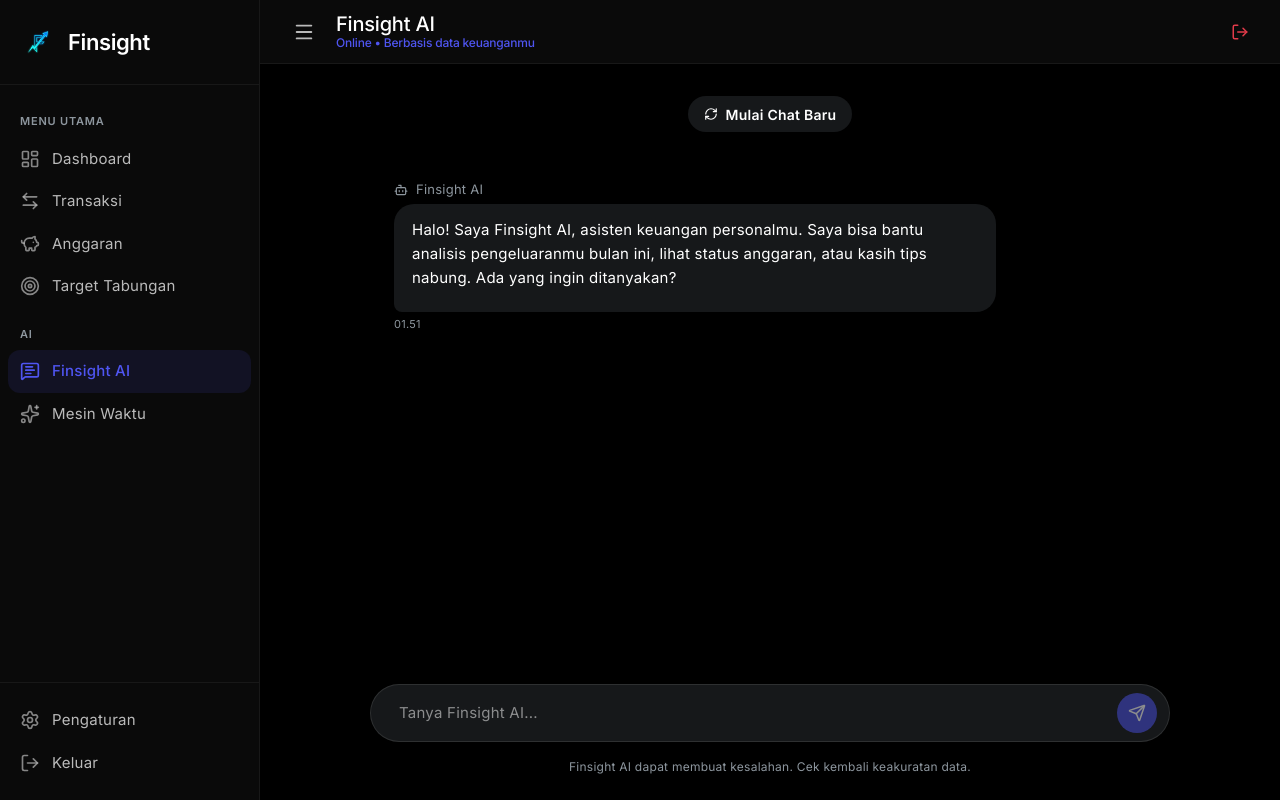
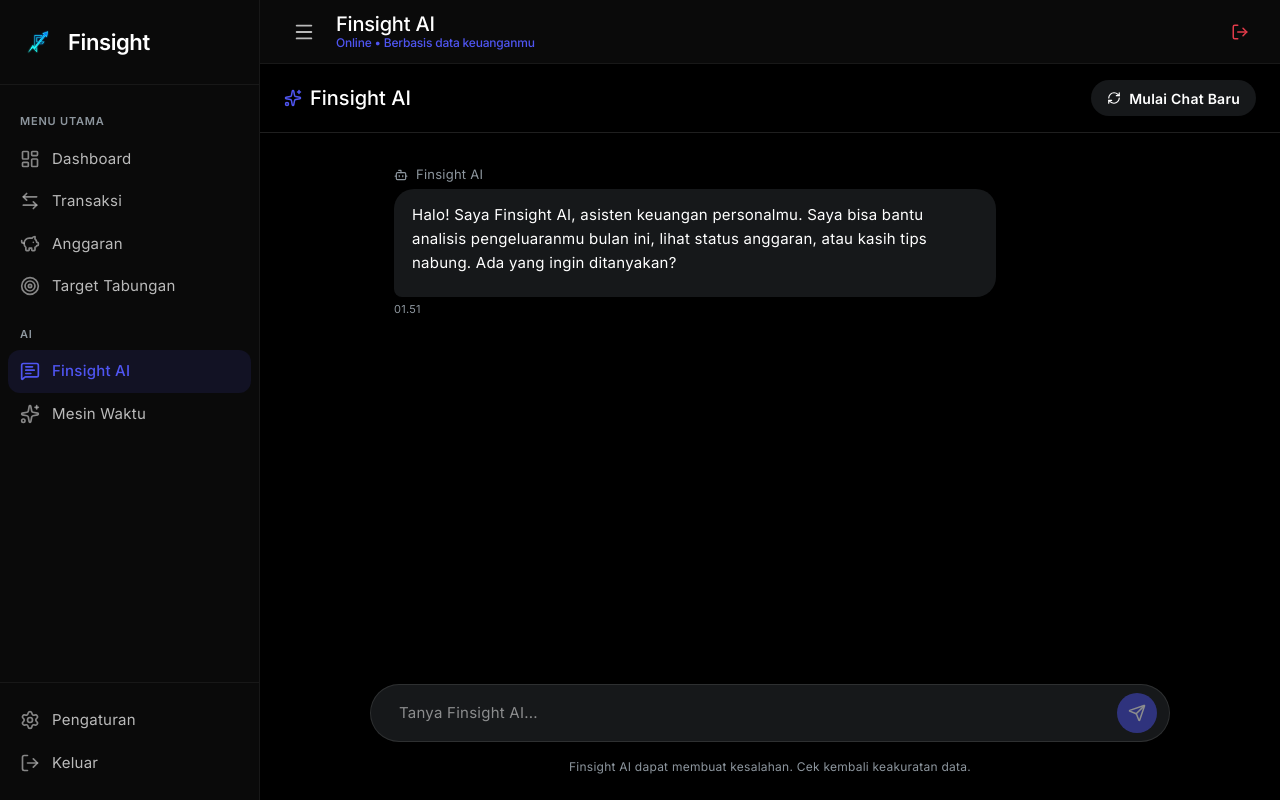
Before and after one commit to Anang-Programmer/finsight, a Next.js app: page /dashboard/assistant in a window 1280 px wide. Built offline with nearby package versions, Linux system fonts and the light colour scheme; no server answers.

Commit message:
Fix UI AI

```diff
--- a/src/app/dashboard/assistant/page.tsx
+++ b/src/app/dashboard/assistant/page.tsx
@@ -163,15 +163,21 @@ export default function AssistantPage() {
         background: 'var(--canvas)',
         overflow: 'hidden'
       }}>
+        {/* Chat Header */}
+        <div style={{ display: 'flex', justifyContent: 'space-between', alignItems: 'center', padding: '16px 24px', background: 'var(--surface)', borderBottom: '1px solid var(--hairline-dark)', zIndex: 10, flexShrink: 0 }}>
+          <div style={{ display: 'flex', alignItems: 'center', gap: '8px' }}>
+            <Sparkles size={18} style={{ color: 'var(--primary-bright)' }} />
+            <h2 className="text-heading-sm">Finsight AI</h2>
+          </div>
+          <button onClick={startNewChat} className="btn btn-soft btn-sm" style={{ padding: '8px 16px', borderRadius: 'var(--radius-full)' }}>
+            <RefreshCw size={14} />
+            <span className="hide-mobile">Mulai Chat Baru</span>
+          </button>
+        </div>
+
         {/* Chat Area */}
         <div style={{ flex: 1, display: 'flex', flexDirection: 'column', padding: '0', overflowY: 'auto' }}>
-          <div className="chat-messages" style={{ padding: '32px 24px', flex: 1, maxWidth: '800px', margin: '0 auto', width: '100%' }}>
-            <div style={{ display: 'flex', justifyContent: 'center', marginBottom: '32px' }}>
-              <button onClick={startNewChat} className="btn btn-soft btn-sm" style={{ padding: '8px 16px', borderRadius: 'var(--radius-full)' }}>
-                <RefreshCw size={14} />
-                Mulai Chat Baru
-              </button>
-            </div>
+          <div className="chat-messages" style={{ padding: '32px 24px', flex: 1, maxWidth: '800px', margin: '0 auto', width: '100%', display: 'flex', flexDirection: 'column', gap: '24px' }}>
           {messages.map((msg) => (
             <div
               key={msg.id}
--- a/src/app/globals.css
+++ b/src/app/globals.css
@@ -1523,4 +1523,8 @@ body {
   .header-actions-mobile > * {
     width: 100%;
   }
-}
+
+  .hide-mobile {
+    display: none !important;
+  }
+}
```
